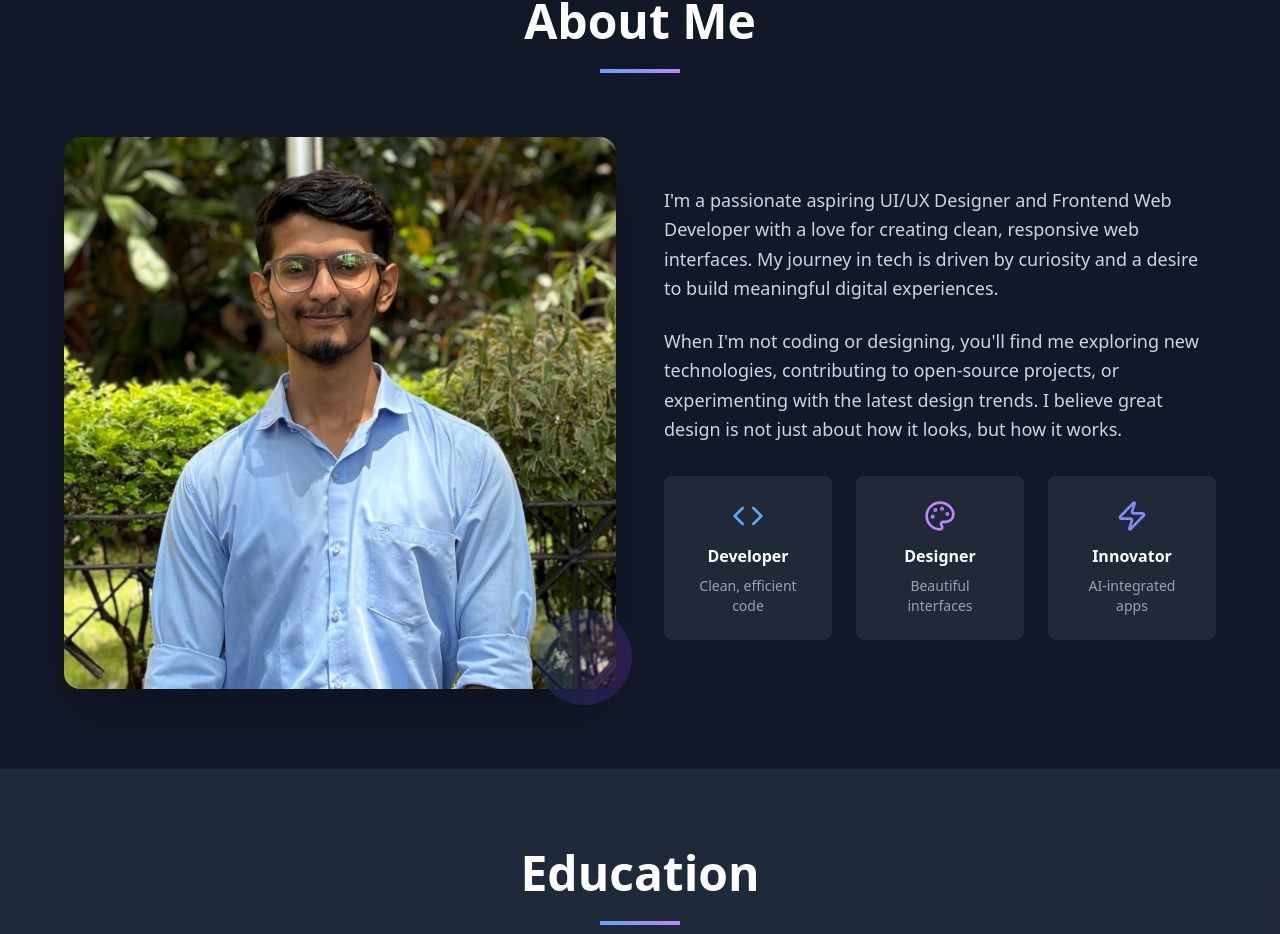
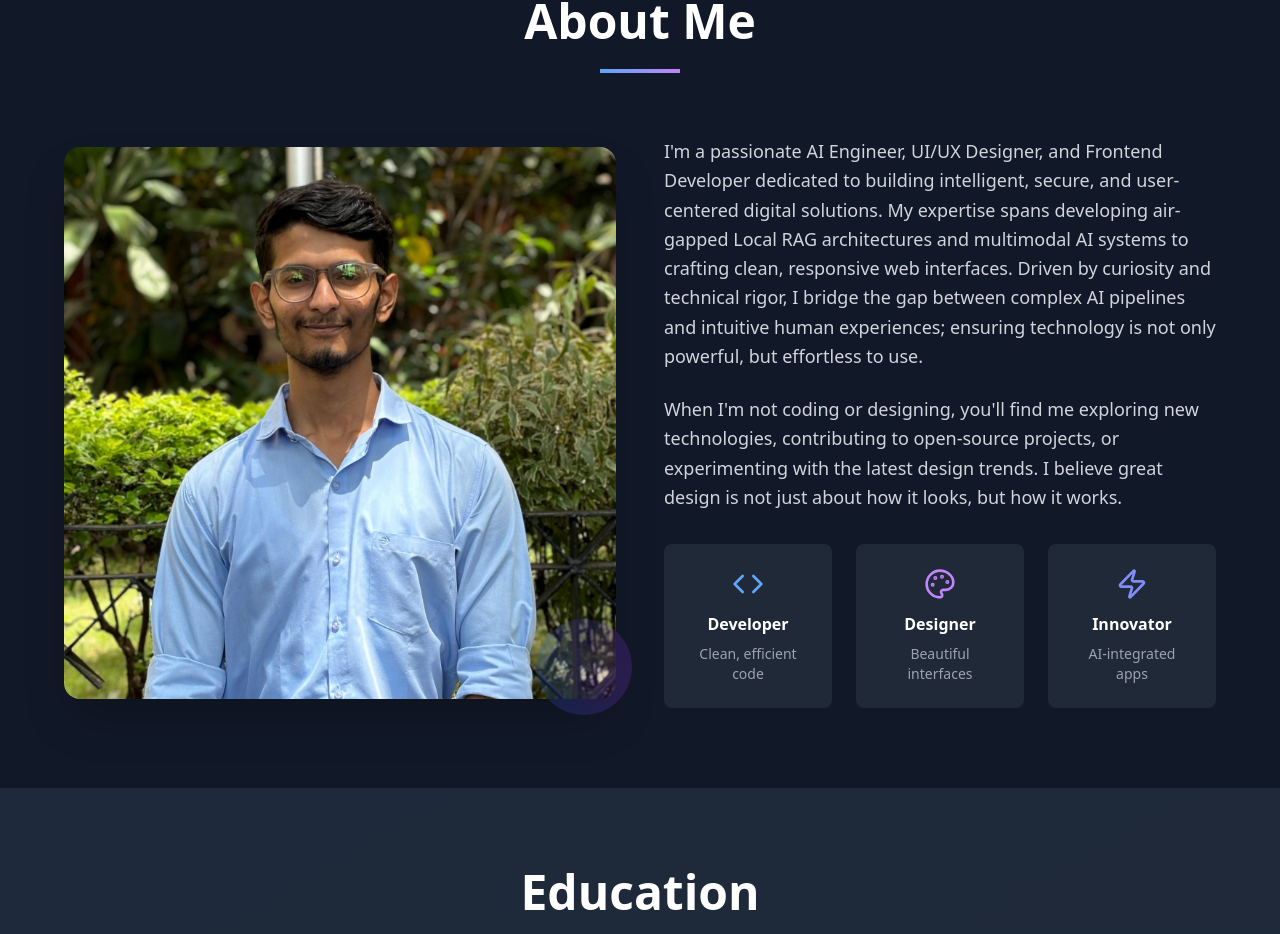
Before and after one commit to jpratik04/Pratik-Joshi-Portfolio, a React (Vite) app: page / in a window 1280 px wide. Shown: the part 883-1817 px from the top of the page. Built offline with nearby package versions, Linux system fonts and the light colour scheme.

Commit message:
Revise About section to highlight AI Engineering skills
Updated personal description to reflect new role as AI Engineer and expanded on expertise in AI systems and user-centered solutions.

```diff
--- a/src/components/About.tsx
+++ b/src/components/About.tsx
@@ -50,9 +50,9 @@ const About = () => {
             >
               <div className="transform transition-all duration-500 hover:translate-y-[-2px]">
                 <p className="text-lg text-gray-300 leading-relaxed mb-6">
-                  I'm a passionate aspiring UI/UX Designer and Frontend Web Developer with a love for creating
-                  clean, responsive web interfaces. My journey in tech is driven by curiosity and a
-                  desire to build meaningful digital experiences.
+                I'm a passionate AI Engineer, UI/UX Designer, and  Frontend Developer dedicated to building intelligent, secure, and user-centered digital solutions.
+                My expertise spans developing air-gapped Local RAG architectures and multimodal AI systems to crafting clean, responsive web interfaces.
+                Driven by curiosity and technical rigor, I bridge the gap between complex AI pipelines and intuitive human experiences; ensuring technology is not only powerful, but effortless to use.
                 </p>
 
                 <p className="text-lg text-gray-300 leading-relaxed mb-8">
```
